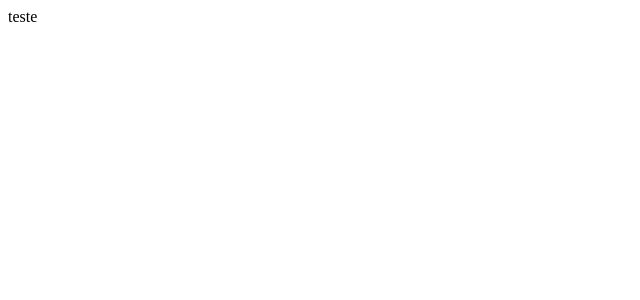
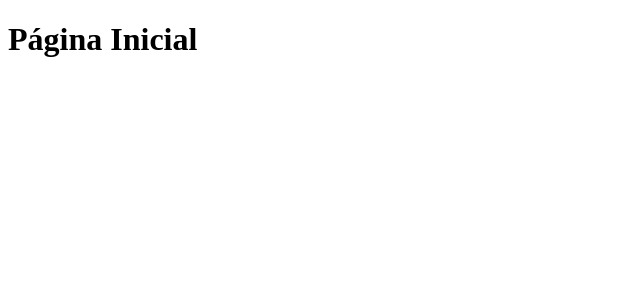
Before and after one commit to RicardoRolim27/curso-react-materialui-typescript, a React (Create React App) app: page /index in a window 1280 px wide. Shown: the top 300 px of the page, without its empty margins (0-640 px from the left). Built offline with nearby package versions, Linux system fonts and the light colour scheme.

Commit message:
add react-router-dom
add react-router-dom

```diff
--- a/package.json
+++ b/package.json
@@ -5,6 +5,7 @@
   "dependencies": {
     "react": "^18.2.0",
     "react-dom": "^18.2.0",
+    "react-router-dom": "^6.11.2",
     "react-scripts": "5.0.1"
   },
   "scripts": {
--- a/src/App.tsx
+++ b/src/App.tsx
@@ -1,9 +1,11 @@
+import { BrowserRouter } from "react-router-dom";
+import AppRoutes from "./routes";
 
 function App() {
   return (
-    <div className="App">
-      teste
-    </div>
+    <BrowserRouter>
+      <AppRoutes/>
+    </BrowserRouter>
   );
 }
 
--- a/src/routes/index.tsx
+++ b/src/routes/index.tsx
@@ -1 +1,14 @@
-export {};
+import { Routes, Route, Navigate } from "react-router-dom";
+
+function AppRoutes() {
+  return (
+    <>
+      <Routes>
+        <Route path="/index" element={<h1>Página Inicial</h1>} />
+        <Route path="*" element={<Navigate to="/index"/>}/>
+      </Routes>
+    </>
+  );
+}
+
+export default AppRoutes;
```
Also changed, not shown: 1 other file (tests, documents, lock files or other folders).
